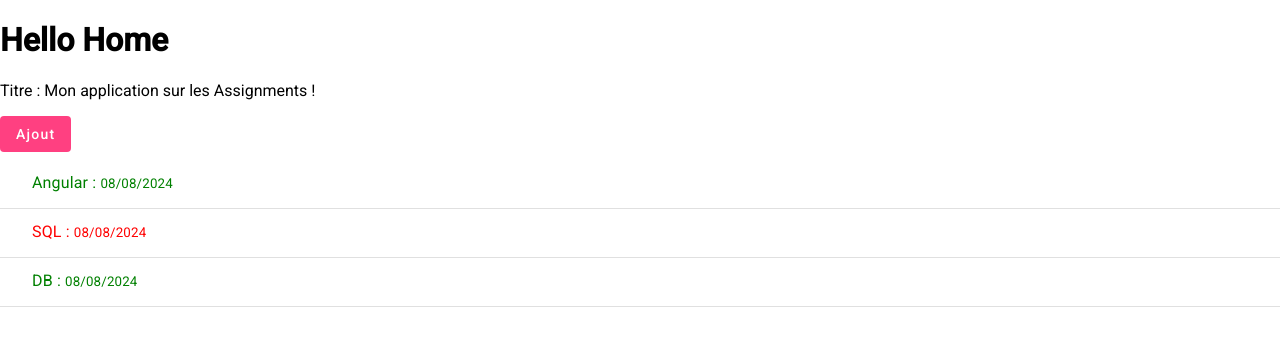
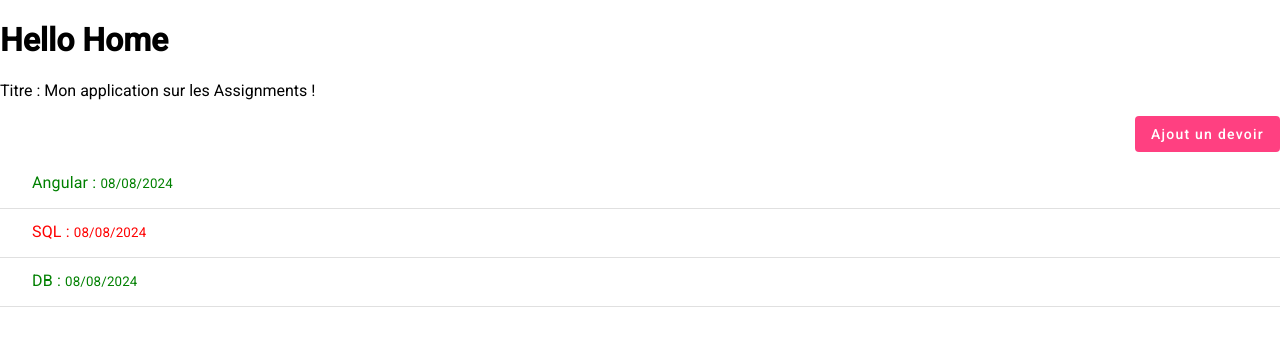
Before and after one commit to RicManByakugan/angularM2MiageFront, an Angular app: page / in a window 1280 px wide. Shown: the top 346 px of the page. Built offline with nearby package versions, Linux system fonts and the light colour scheme.

Commit message:
Finish Partie 5

```diff
--- a/src/app/assignments/assignments.component.css
+++ b/src/app/assignments/assignments.component.css
@@ -5,3 +5,12 @@
 .nonrendu{
     color: red;
 }
+
+.container{
+    display: flex;
+    flex-direction: column;
+}
+
+.ajouterBtn{
+    align-self: flex-end;
+}
--- a/src/app/assignments/assignments.component.html
+++ b/src/app/assignments/assignments.component.html
@@ -1,10 +1,18 @@
 <p>Titre : {{ Titre }}</p>
 
 @if (formVisible){
-<app-add-assignment (nouvelAssignment)="onNouvelAssignment($event)"></app-add-assignment>
+<app-add-assignment
+  (nouvelAssignment)="onNouvelAssignment($event)"
+></app-add-assignment>
 }@else{
-<button mat-flat-button color="accent" (click)="onAddAssignmentBtnClick()">
-  Ajout
+<div class="container">
+  <button
+    mat-flat-button
+    color="accent"
+    (click)="onAddAssignmentBtnClick()"
+    class="ajouterBtn"
+  >
+    Ajout un devoir
   </button>
   <mat-list>
     @for(assignment of assignments; track assignment.nom){
@@ -19,6 +27,7 @@
     <mat-divider></mat-divider>
     }
   </mat-list>
+</div>
 <app-assignment-detail
   [assignmentTransmis]="assignmentSelecionne"
 ></app-assignment-detail>
```
Lines whose indentation alone changed are shown as unchanged.
